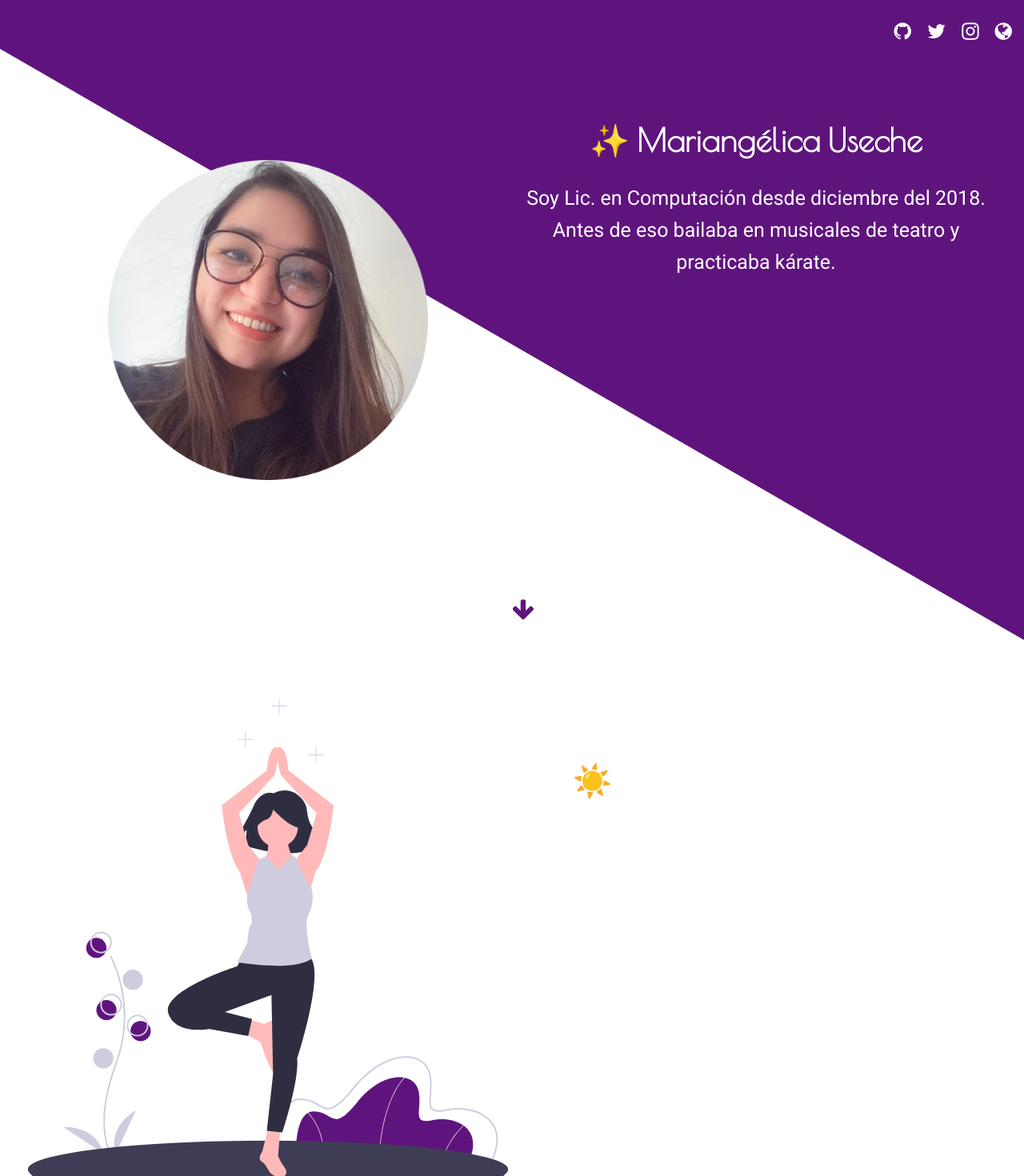
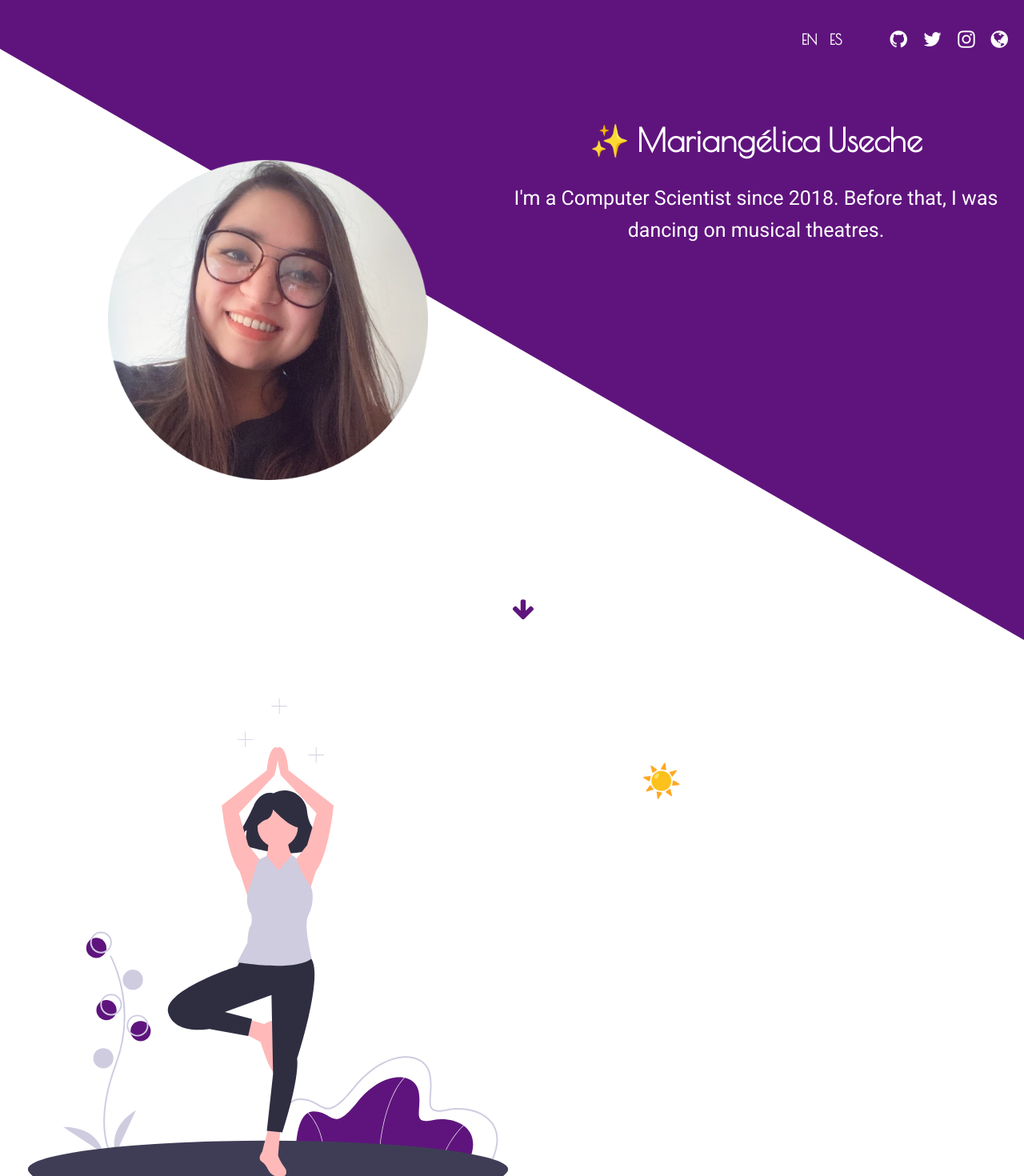
Before and after one commit to musartedev/vue-fun-facts, a Vue app: page / in a window 1280 px wide. Shown: the top 1470 px of the page at 80% size. Built offline with nearby package versions, Linux system fonts and the light colour scheme.

Commit message:
Add languages options (es and en) vue-i18n

```diff
--- a/package.json
+++ b/package.json
@@ -10,6 +10,7 @@
   "dependencies": {
     "core-js": "^3.6.5",
     "vue": "^2.6.11",
+    "vue-i18n": "^8.18.2",
     "vue-svg-loader": "^0.16.0"
   },
   "devDependencies": {
--- a/src/App.vue
+++ b/src/App.vue
@@ -1,12 +1,12 @@
 <template>
-  <div>
-    <social-nav />
+  <main>
+    <sticky-nav/>
     <section>
       <div v-for="fact in facts" class="content" :key="`fact-${fact.id}`" :id="`fact-${fact.id}`">
         <component :is="fact.image" />
         <div class="text">
-          <h2 class="title">{{ fact.title }}</h2>
-          <div class="description">{{ fact.description }}</div>
+          <h2 class="title">{{ $t(fact.title) }}</h2>
+          <div class="description">{{ $t(fact.description) }}</div>
         </div>
       </div>
       <a class="arrow" :href="nextTarget ? `#fact-${nextTarget}` : null">
@@ -18,11 +18,11 @@
       </a>
       <div class="skewed"></div>
     </section>
-  </div>
+  </main>
 </template>
 
 <script>
-import SocialNav from '@/components/SocialNav.vue';
+import StickyNav from '@/components/StickyNav.vue';
 
 import YogaImage from '@/assets/yoga.svg';
 import Programmer from '@/assets/programmer.svg';
@@ -36,37 +36,33 @@ export default {
     Programmer,
     Emigrant,
     ProfileImage,
-    SocialNav,
+    StickyNav,
   },
   data() {
     return {
       facts: [
         {
           id: 1,
-          title: '✨ Mariangélica Useche',
-          description:
-            'Soy Lic. en Computación desde diciembre del 2018. Antes de eso bailaba en musicales de teatro y practicaba kárate.',
+          title: 'fullName',
+          description: 'mainDescription',
           image: ProfileImage,
         },
         {
           id: 2,
-          title: '☀️ Me encanta hacer Yoga',
-          description:
-            'Empecé en el 2016 y aunque a veces he sido intermitente, no creo que lo vaya a dejar por completo.',
+          title: 'yogaTitle',
+          description: 'yogaDescription',
           image: YogaImage,
         },
         {
           id: 3,
-          title: '🇻🇪 Nací en Caracas, Venezuela',
-          description:
-            'Allí estudié y empecé mi vida profesional, pero en diciembre de 2019 me mudé a Bogotá, y acá la sigo construyendo.',
+          title: 'nationalityTitle',
+          description: 'nationalityDescription',
           image: Emigrant,
         },
         {
           id: 4,
-          title: '💻 Disfruto mucho maquetar',
-          description:
-            'Puedo pasar todo el día sentada en la computadora tratando que un botón quede en el lugar perfecto.',
+          title: 'hobbyTitle',
+          description: 'hobbyDescription',
           image: Programmer,
         },
       ],
@@ -89,8 +85,8 @@ export default {
 <style>
 @import url("https://fonts.googleapis.com/css2?family=Poiret+One&family=Roboto&display=swap");
 :root {
+  --color-text: white;
   --color-primary: #5f147d;
-  --color-secondary: #a331d0;
 }
 
 html {
@@ -102,9 +98,10 @@ body {
   -webkit-font-smoothing: antialiased;
   -moz-osx-font-smoothing: grayscale;
   text-align: center;
-  color: black;
+  color: var(--color-text);
   margin: 0;
   padding: 0;
+  position: relative;
 }
 
 img {
--- /dev/null
+++ b/src/components/LanguageNav.vue
@@ -0,0 +1,55 @@
+<template>
+  <nav>
+    <ul class="language-nav">
+      <li v-for="l in languages" :key="l.name">
+        <span @click="changeLang(l.name)">{{ l.name }}</span>
+      </li>
+    </ul>
+  </nav>
+</template>
+
+<script>
+import usFlag from '@/assets/us.svg';
+import esFlag from '@/assets/es.svg';
+
+export default {
+  data() {
+    return {
+      languages: [
+        {
+          icon: usFlag,
+          name: 'en',
+        },
+        {
+          icon: esFlag,
+          name: 'es',
+        },
+      ],
+    };
+  },
+
+  methods: {
+    changeLang(lang) {
+      this.$i18n.locale = lang;
+    },
+  },
+};
+</script>
+
+<style scoped>
+.language-nav {
+  font-size: 25px;
+  display: flex;
+  list-style: none;
+  cursor: pointer;
+  text-transform: uppercase;
+  font-size: 18px;
+  font-family: "Poiret One", cursive;
+  font-weight: bolder;
+}
+
+.language-nav span {
+  margin-left: 15px;
+}
+
+</style>
--- a/src/components/SocialNav.vue
+++ b/src/components/SocialNav.vue
@@ -43,9 +43,6 @@ export default {
 
 <style scoped>
 .social-nav {
-  position: fixed;
-  top: 0;
-  right: 15px;
   z-index: 3;
   font-size: 25px;
   display: flex;
--- /dev/null
+++ b/src/components/StickyNav.vue
@@ -0,0 +1,26 @@
+<template>
+  <div class="sticky-nav">
+    <language-nav />
+    <social-nav />
+  </div>
+</template>
+
+<script>
+import SocialNav from '@/components/SocialNav.vue';
+import LanguageNav from '@/components/LanguageNav.vue';
+
+export default {
+  components: { SocialNav, LanguageNav },
+};
+</script>
+
+.<style scoped>
+.sticky-nav {
+  position: fixed;
+  display: flex;
+  right: 20px;
+  top: 10px;
+  z-index: 3;
+  align-items: center;
+}
+</style>
--- /dev/null
+++ b/src/i18n.js
@@ -0,0 +1,42 @@
+import Vue from 'vue';
+import VueI18n from 'vue-i18n';
+
+Vue.use(VueI18n);
+
+const messages = {
+  en: {
+    fullName: '✨ Mariangélica Useche',
+    mainDescription:
+      'I\'m a Computer Scientist since 2018. Before that, I was dancing on musical theatres.',
+    yogaTitle: '☀️ I LOVE YOGA',
+    yogaDescription:
+      'I started at 2016. Even if I miss daily practices sometimes, I don\'t think I can live without it anymore.',
+    nationalityTitle: '🇻🇪 I was born in Caracas, Venezuela',
+    nationalityDescription:
+      'I studied and started my professional life there, but I moved to Bogotá on 2019, so I keep building it from here.',
+    hobbyTitle: '💻 I really enjoy Front End development',
+    hobbyDescription:
+      'I can spent all day trying the perfect fit for a button.',
+  },
+  es: {
+    fullName: '✨ Mariangélica Useche',
+    mainDescription:
+      'Soy Lic. en Computación desde diciembre del 2018. Antes de eso bailaba en musicales de teatro y practicaba kárate.',
+    yogaTitle: '☀️ Me encanta hacer Yoga',
+    yogaDescription:
+      'Empecé en el 2016 y aunque a veces he sido intermitente, no creo que lo vaya a dejar por completo.',
+    nationalityTitle: '🇻🇪 Nací en Caracas, Venezuela',
+    nationalityDescription:
+      'Allí estudié y empecé mi vida profesional, pero en diciembre de 2019 me mudé a Bogotá, y acá la sigo construyendo.',
+    hobbyTitle: '💻 Disfruto mucho maquetar',
+    hobbyDescription:
+      'Puedo pasar todo el día sentada en la computadora tratando que un botón quede en el lugar perfecto.',
+  },
+};
+
+const i18n = new VueI18n({
+  messages,
+  locale: 'en',
+});
+
+export default i18n;
--- a/src/main.js
+++ b/src/main.js
@@ -1,8 +1,10 @@
 import Vue from 'vue';
+import i18n from './i18n';
 import App from './App.vue';
 
 Vue.config.productionTip = false;
 
 new Vue({
+  i18n,
   render: (h) => h(App),
 }).$mount('#app');
```
Also changed, not shown: 1 other file (tests, documents, lock files or other folders).
